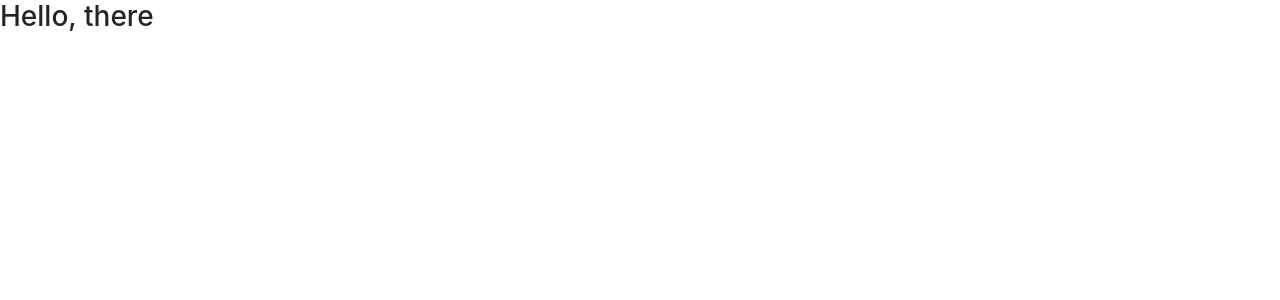
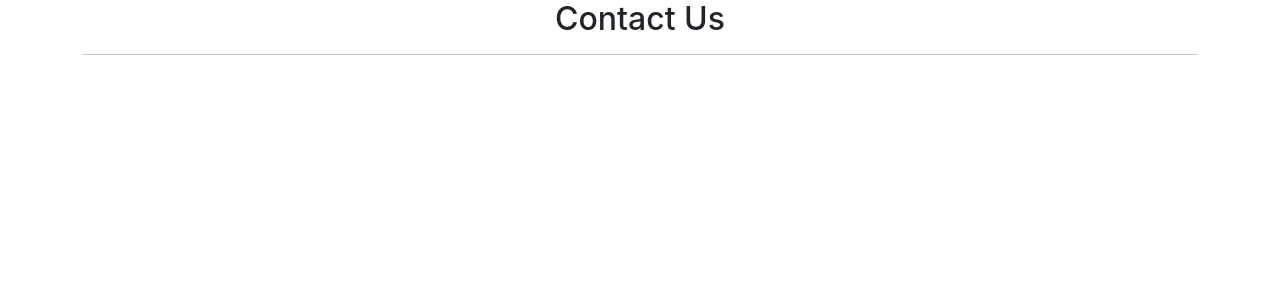
Before and after one commit to jibon969/nextjs_core, a Next.js app: page /contact in a window 1280 px wide. Shown: the top 300 px of the page. Built offline with nearby package versions, Linux system fonts and the light colour scheme.

Commit message:
added contact Page

```diff
--- a/src/pages/contact/index.js
+++ b/src/pages/contact/index.js
@@ -1,7 +1,14 @@
 const ContactPage = () => {
     return (
         <div>
-            <h3>Hello, there</h3>
+            <div className="container">
+                <div className="row">
+                    <div className="col">
+                        <h2 className="text-center">Contact Us</h2>
+                        <hr/>
+                    </div>
+                </div>
+            </div>
         </div>
     )
 };
```
